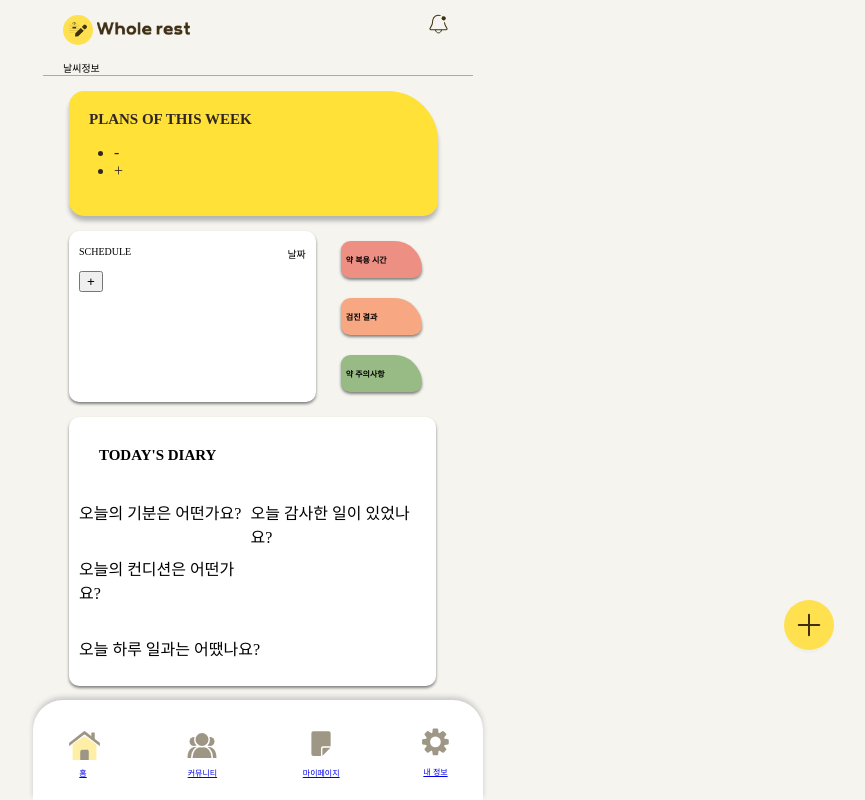
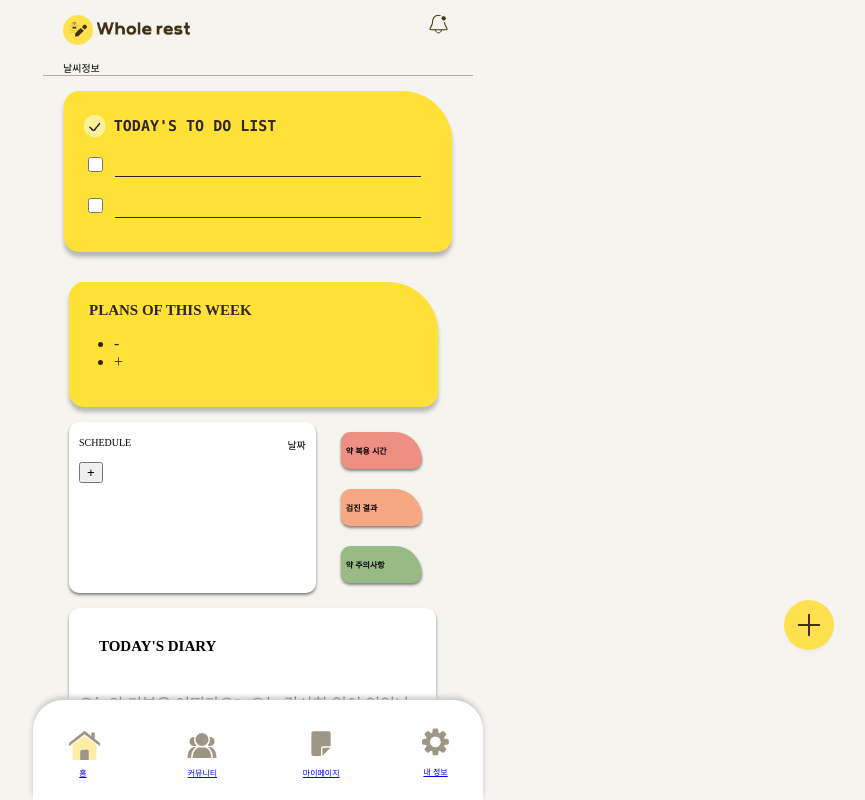
Before and after one commit to wholeRest/wholeRest_fe, a React (Vite) app: page /mypage in a window 1280 px wide. Shown: the top 800 px of the page, without its empty margins (382-1247 px from the left). Built offline with nearby package versions, Linux system fonts and the light colour scheme.

Commit message:
first commit

```diff
--- a/src/components/myPage/MyPage.jsx
+++ b/src/components/myPage/MyPage.jsx
@@ -2,6 +2,7 @@ import { Header } from "../Header"
 import { Footer } from "../Footer"
 import './MyPage.css'
 import { useState } from "react"
+import ToDoList from "./ToDoList";
 
 
 
@@ -38,7 +39,7 @@ export function MyPage(){
       <div className="screen_main">
         <div className='myPage'>
 
-
+        <ToDoList />
           <div className='body'>
             <div className='myPage_plan'>
               <p className="mypage_title">PLANS OF THIS WEEK</p>
@@ -63,6 +64,7 @@ export function MyPage(){
                 </div>
                 <button id='scheduleBtn'>+</button>
               </div>
+
               <div className='memoList'>
                 <input type='checkbox' className="checkBoxV" id='drugBtn' checked={isDrugChecked} onChange={handleDrugCheckboxChange} ></input>
                 <label htmlFor='drugBtn' className="memo" id='drug'>
--- /dev/null
+++ b/src/components/myPage/ToDoList.jsx
@@ -0,0 +1,87 @@
+import styled from 'styled-components';
+
+const ToDoListBox = styled.div`
+    margin: 15px;
+    width: 88%;
+    background-color: rgb(255, 225, 56);
+    border-radius: 15px 50px 15px 15px;
+    box-shadow: 0px 5px 4px rgb(182, 182, 182);
+    padding: 20px 5px;
+    color: #312626;
+`;
+
+const HeaderContainer = styled.div`
+    display: flex;
+    align-items: center;
+    margin: 0px 15px;
+    margin-bottom: 10px;
+`;
+
+const Header = styled.div`
+    font-size: 15px;
+    font-family: Consolas;
+    font-weight: bold;
+`;
+
+const CheckImage = styled.img`
+    width: 30px;
+    height: 30px;
+`;
+
+const ListContainer = styled.div`
+    padding: 3px 15px;
+    display: flex;
+    align-items: center;
+`;
+
+const CheckBox = styled.input.attrs({ type: 'checkbox' })`
+    margin-right: 10px;
+    accent-color: #312626;
+    width: 15px;
+    height: 15px;
+    margin-top: 3px;
+`;
+
+const ListText = styled.input`
+    width: 87%;
+    border: none;
+    font-family: Pretendard_SemiBold;
+    font-size: 14px;
+    background-color: rgb(255, 225, 56);
+
+    &:focus {
+        outline: none;
+    }
+`;
+
+const Divider = styled.div`
+    width: 81%;
+    height: 0.5px;
+    background-color: #312626;
+    margin: -2px auto;
+    margin-right: 26px;
+    margin-bottom: 15px;
+`;
+
+const ToDoList = () => {
+    return (
+        <>
+            <ToDoListBox>
+                <HeaderContainer>
+                    <CheckImage src="src/image/myPage/checkImg.png" />
+                    <Header>TODAY'S TO DO LIST</Header>
+                </HeaderContainer>
+                <ListContainer>
+                    <CheckBox /><ListText />
+                </ListContainer>
+                <Divider />
+                <ListContainer>
+                    <CheckBox /><ListText />
+                </ListContainer>
+                <Divider />
+            </ToDoListBox>
+        </>
+    );
+};
+
+export default ToDoList;
```
Also changed, not shown: src/image/myPage/checkImg.png (added).
